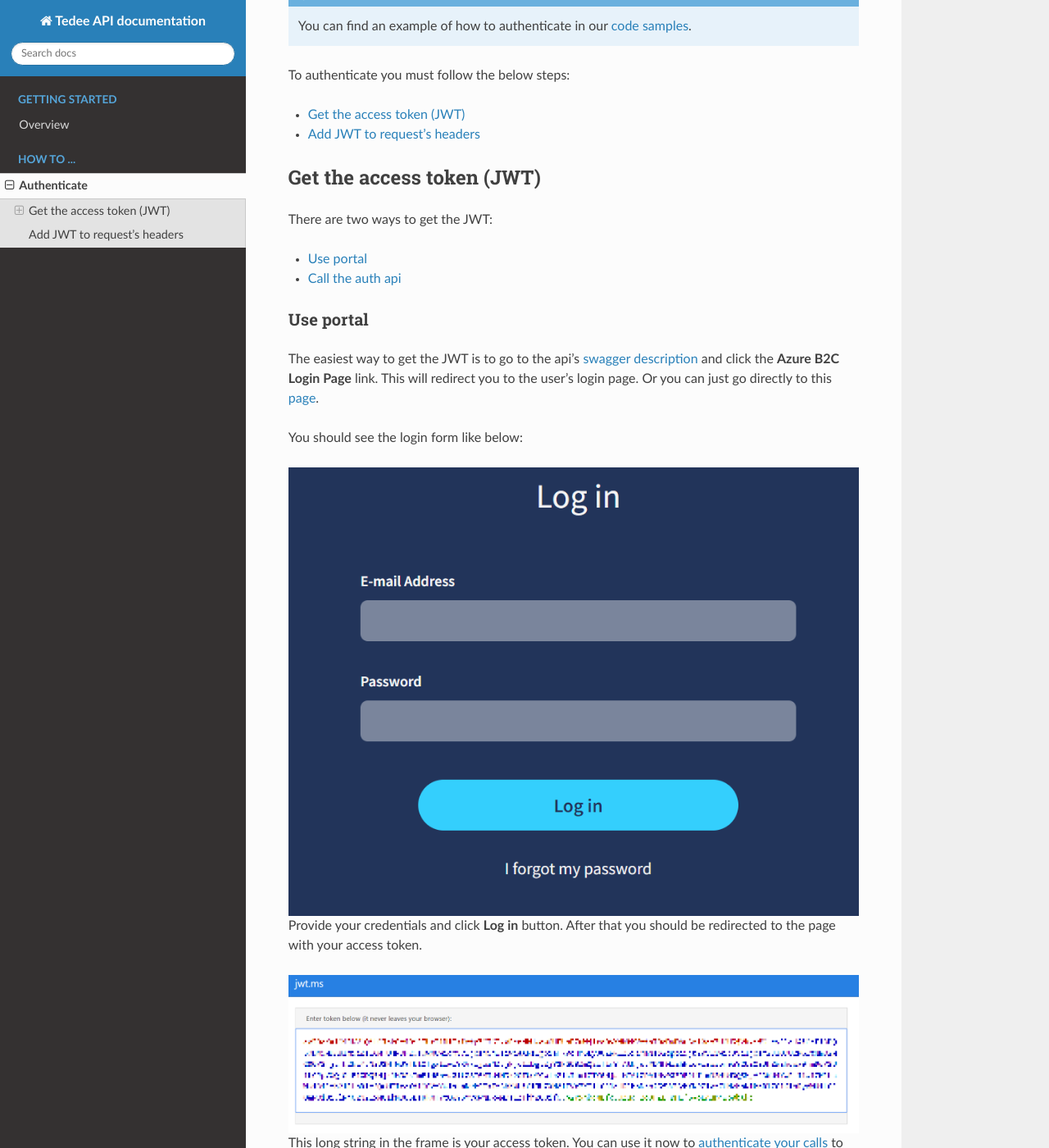
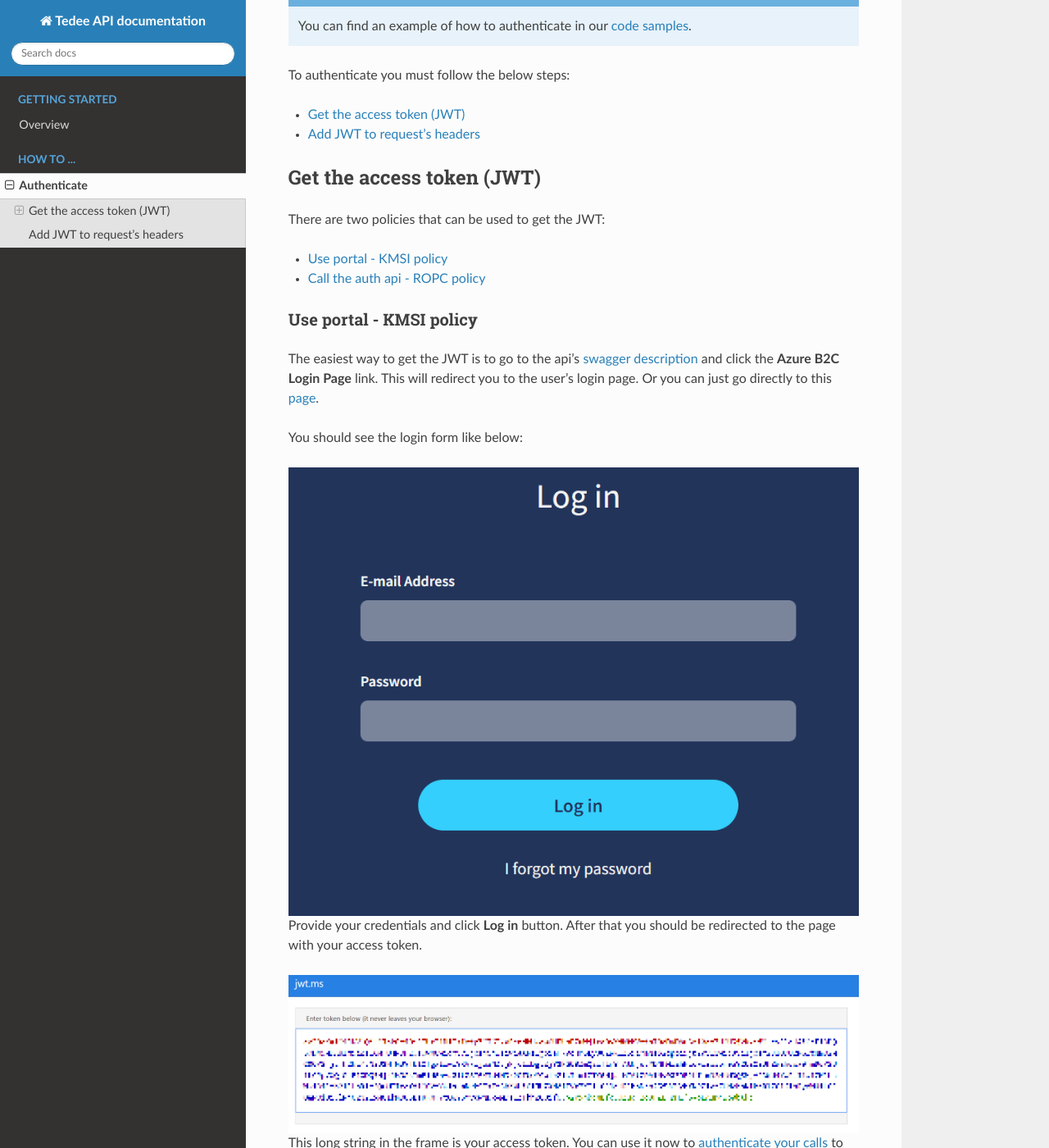
Before and after one commit to tedee-com/tedee-api-doc, a Sphinx documentation site: the page built from docs/source/authentication.rst, in a window 1280 px wide and 1400 px high, scrolled down 229 px. Shown: the whole window at 82% size. Built offline with Sphinx 7.4.7 and the Read the Docs theme 2.0.0, drawn with Linux system fonts in a browser that asks for light colours; some of the changed text lies outside the part shown.

Commit message:
Describe authentication policies

```diff
--- a/docs/source/authentication.rst
+++ b/docs/source/authentication.rst
@@ -17,15 +17,15 @@ To authenticate you must follow the below steps:
 Get the access token (JWT)
 ==========================
 
-There are two ways to get the JWT:
+There are two policies that can be used to get the JWT:
 
 - :ref:`use-portal`
 - :ref:`call-auth-api`
 
 .. _use-portal:
 
-Use portal
-----------
+Use portal - KMSI policy
+------------------------
 
 The easiest way to get the JWT is to go to the api's `swagger description <|apiUrl|/swagger/index.html>`_ and click the **Azure B2C Login Page** link.
 This will redirect you to the user's login page. Or you can just go directly to this `page <|authApiUrl|/oauth2/v2.0/authorize?p=B2C_1A_Signup_Signin_With_Kmsi&client_id=|clientId|&nonce=defaultNonce&redirect_uri=https%3A%2F%2Fjwt.ms&scope=openid&response_type=id_token&prompt=login>`_.
@@ -44,11 +44,12 @@ Provide your credentials and click **Log in** button. After that you should be r
 
 This long string in the frame is your access token. You can use it now to :ref:`authenticate your calls <add-jwt-to-the-headers>` to the api.
 
+This way is recommended for applications where interaction with user is possible and where users are able to sign in.
 
 .. _call-auth-api:
 
-Call the auth api
------------------
+Call the auth api - ROPC policy
+-------------------------------
 
 Sometimes the manual way of getting the access token, described :ref:`previously <use-portal>` is not enough.
 If you want to automate this process, you can call the auth api and fetch the JWT from the response.
```
Also changed, not shown: other parts of docs/source/authentication.rst (+2 -0 lines).
